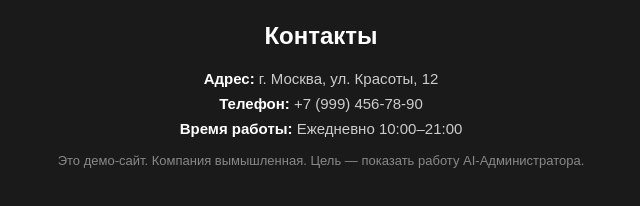
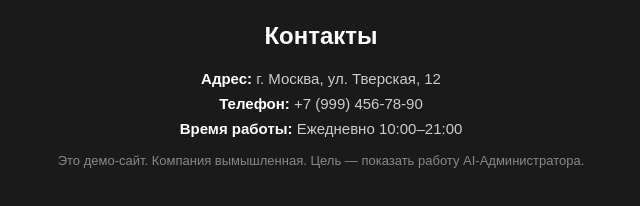
Before and after one commit to chaknoris5000-glitch/demo-sites, a plain HTML site: page ton.html in a window 1280 px wide. Shown: the part 2036-2242 px from the top of the page, 319-959 px from the left. Drawn offline with Linux system fonts and the light colour scheme.

Commit message:
fix: real address for demo routing

```diff
--- a/ton.html
+++ b/ton.html
@@ -100,7 +100,7 @@
 
 <div class="contacts">
   <h2>Контакты</h2>
-  <div class="line"><strong>Адрес:</strong> г. Москва, ул. Красоты, 12</div>
+  <div class="line"><strong>Адрес:</strong> г. Москва, ул. Тверская, 12</div>
   <div class="line"><strong>Телефон:</strong> +7 (999) 456-78-90</div>
   <div class="line"><strong>Время работы:</strong> Ежедневно 10:00–21:00</div>
   <div class="line" style="margin-top:16px;font-size:13px;color:#888;">Это демо-сайт. Компания вымышленная. Цель — показать работу AI-Администратора.</div>
```
